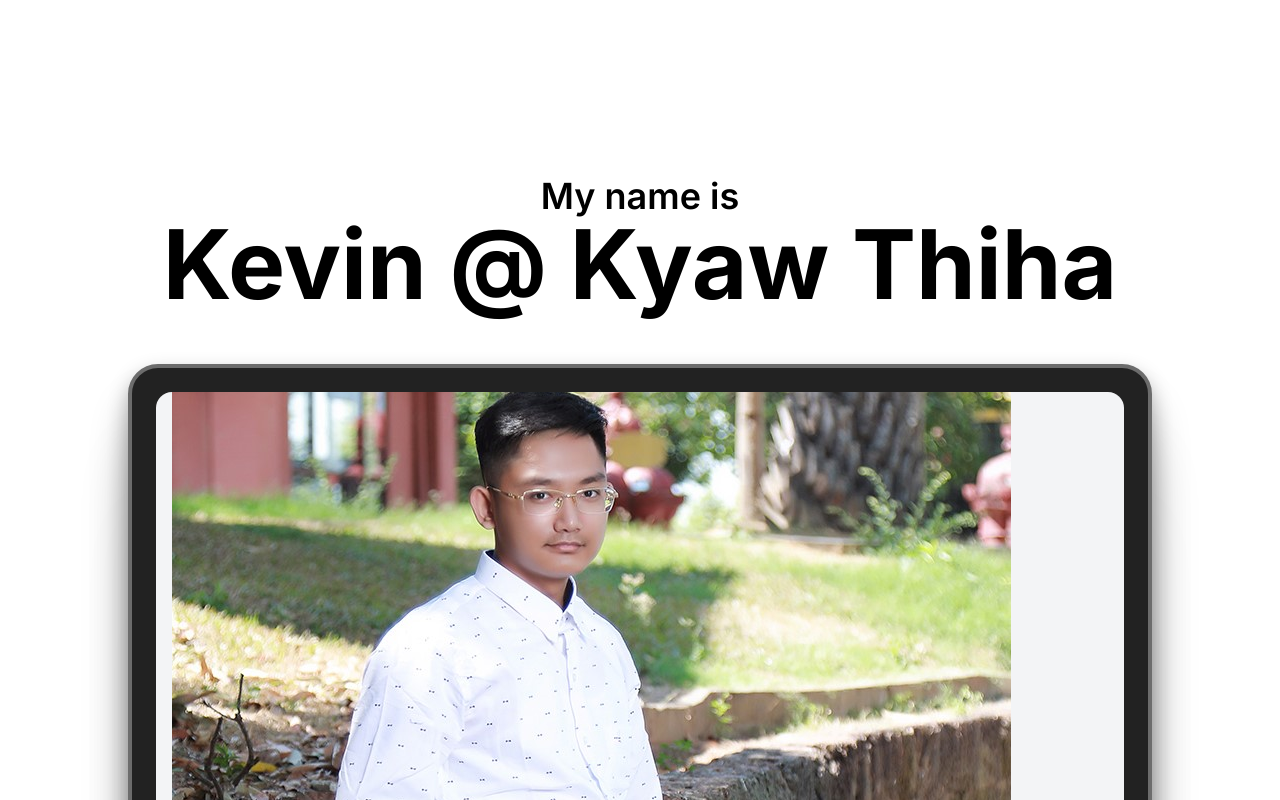
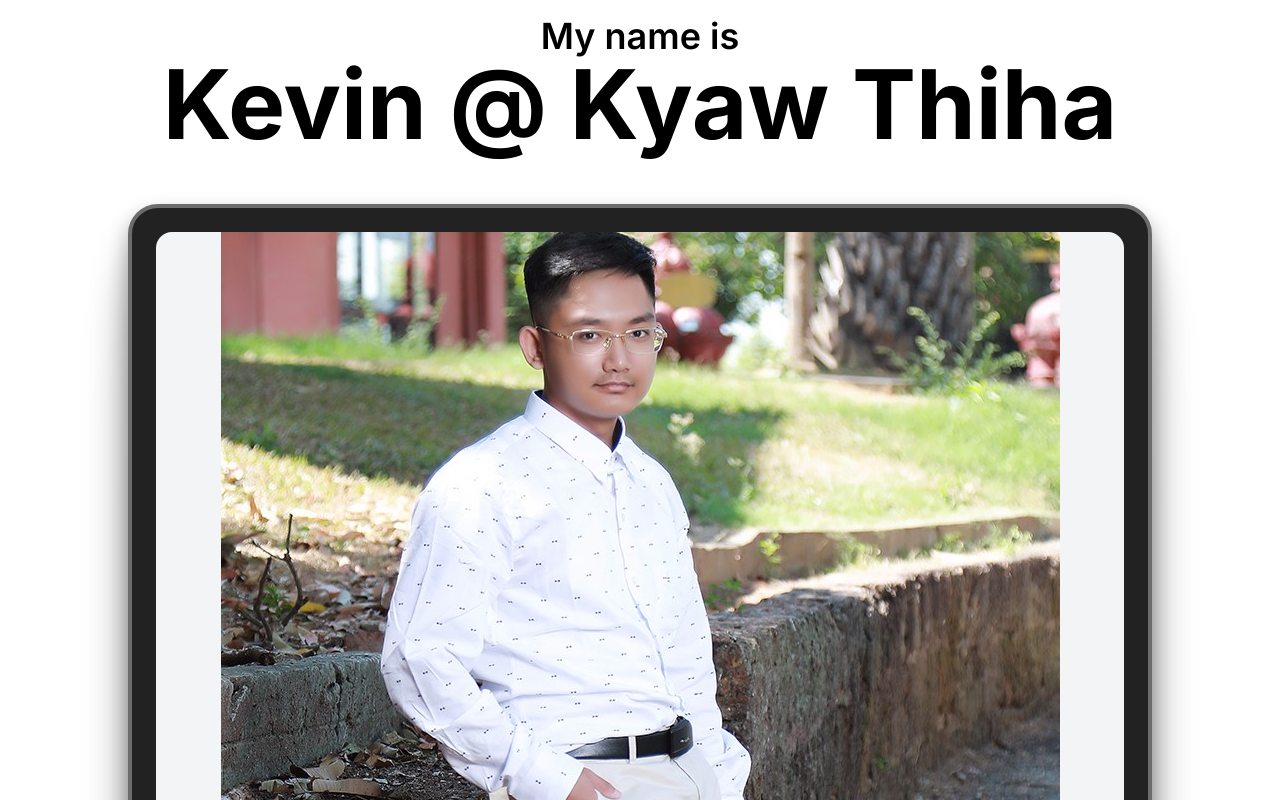
Before and after one commit to Kyaw-Thiha/portfolio, a Next.js app: page / in a window 1280 px wide. Shown: the top 800 px of the page. Built offline with nearby package versions, Linux system fonts and the light colour scheme.

Commit message:
Fixed the formattings

```diff
--- a/src/components/ui/container-scroll-animation.tsx
+++ b/src/components/ui/container-scroll-animation.tsx
@@ -41,7 +41,7 @@ export const ContainerScroll = ({
 
   return (
     <div
-      className="relative flex h-[60rem] items-center justify-center p-2 md:h-[80rem] md:p-20"
+      className="relative flex h-[60rem] items-center justify-center p-2  md:p-20"
       ref={containerRef}
     >
       <div
@@ -100,12 +100,14 @@ export const Card = ({
       }}
       className="mx-auto -mt-12 h-[30rem] w-full max-w-5xl rounded-[30px] border-4 border-[#6C6C6C] bg-[#222222] p-6 shadow-2xl md:h-[40rem]"
     >
-      <div className="h-full w-full gap-4 overflow-hidden rounded-2xl bg-gray-100 p-4">
-        <motion.img
-          style={{ translateY: translate }}
-          src={imgSrc}
-          alt="My Image"
-        />
+      <div className="flex h-full w-full items-start justify-center gap-4 overflow-hidden rounded-2xl bg-gray-100 p-4">
+        <div>
+          <motion.img
+            style={{ translateY: translate }}
+            src={imgSrc}
+            alt="My Image"
+          />{" "}
+        </div>
       </div>
     </motion.div>
   );
```
